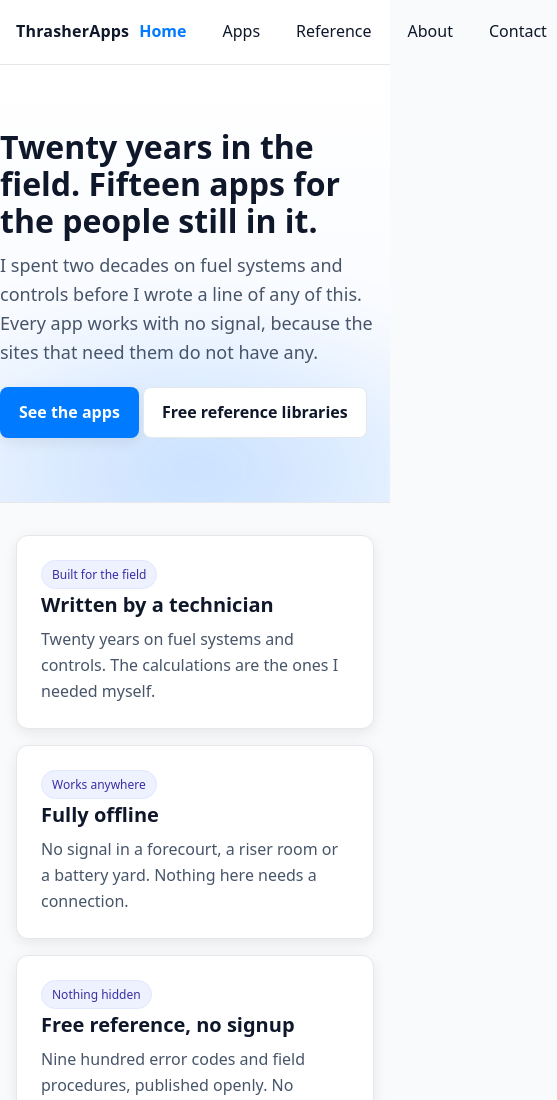
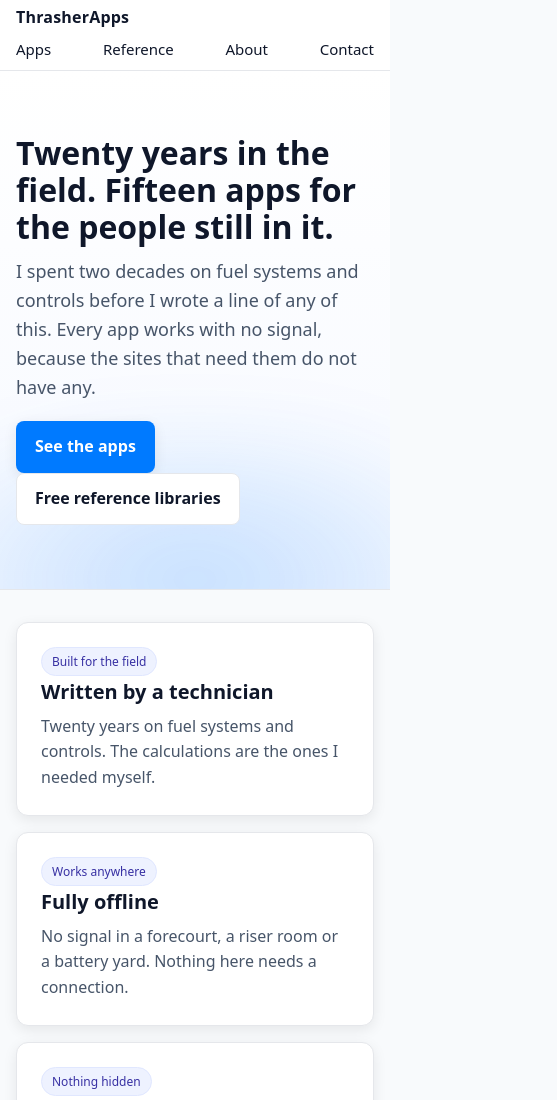
Before and after one commit to Cbthrasher/thrasherapps-site, a plain HTML site: page index.html in a window 390 px wide. Shown: the top 1100 px of the page, 557 px wide, since content can reach past the window. Drawn offline with Linux system fonts and the light colour scheme.

Commit message:
Pages fit a phone screen: the menu gets its own row, headings keep a side gutter, the App Store box has no empty gap
The menu was wider than a phone on 220 of 232 pages, so they opened zoomed out.

Co-Authored-By: Claude Opus 5.5 <noreply@anthropic.com>

```diff
--- a/assets/site.css
+++ b/assets/site.css
@@ -38,6 +38,7 @@ body{
   background:var(--bg);
   line-height:1.6;
   text-rendering:optimizeLegibility;
+  overflow-wrap:break-word;       /* a long web address wraps instead of widening the page */
 }
 img{max-width:100%;display:block}
 a{color:var(--color-primary);text-decoration:none}
@@ -74,6 +75,18 @@ a:hover{text-decoration:underline}
 }
 .nav-links a:hover{background:#f1f5f9}
 .nav-links a.active{color:var(--color-primary); font-weight:600;}
+/* Phones: name on top, links on their own row underneath. The bar is about
+   as tall as before, so links that jump to a section still land clear of it. */
+@media (max-width:640px){
+  .nav:has(> .nav-links){flex-direction:column; align-items:stretch; justify-content:center; height:auto; padding-top:4px; padding-bottom:2px}
+  .nav:has(> .nav-links) .brand{line-height:26px}
+  .nav-links{gap:0; justify-content:space-between; margin:0 -6px; overflow-x:auto; scrollbar-width:none}
+  .nav-links::-webkit-scrollbar{display:none}
+  .nav-links a{padding:8px 6px; font-size:clamp(13.5px, 4vw, 15px); line-height:22px; white-space:nowrap}
+  .nav-links a[href="/"], .nav-links a[href="index.html"]{display:none} /* the name above already goes home */
+}
+/* Stacked on phones, the reference pages' App Store box is only as tall as its text. */
+@media (max-width:520px){ div.refTop .refTopText{flex-basis:auto} }
 
 /* ---------- Hero ---------- */
 .hero{
@@ -82,7 +95,7 @@ a:hover{text-decoration:underline}
   background:linear-gradient(180deg,#ffffff, #f6f9ff);
 }
 .hero-inner{
-  padding:64px 0;
+  padding:64px var(--space-3); /* keep the side gutter .container gives */
   position:relative;
   z-index:1; /* keep content above gradient blob */
 }
```
Also changed, not shown: fieldwatt/sitelogguide.html (+1 -0 lines).
